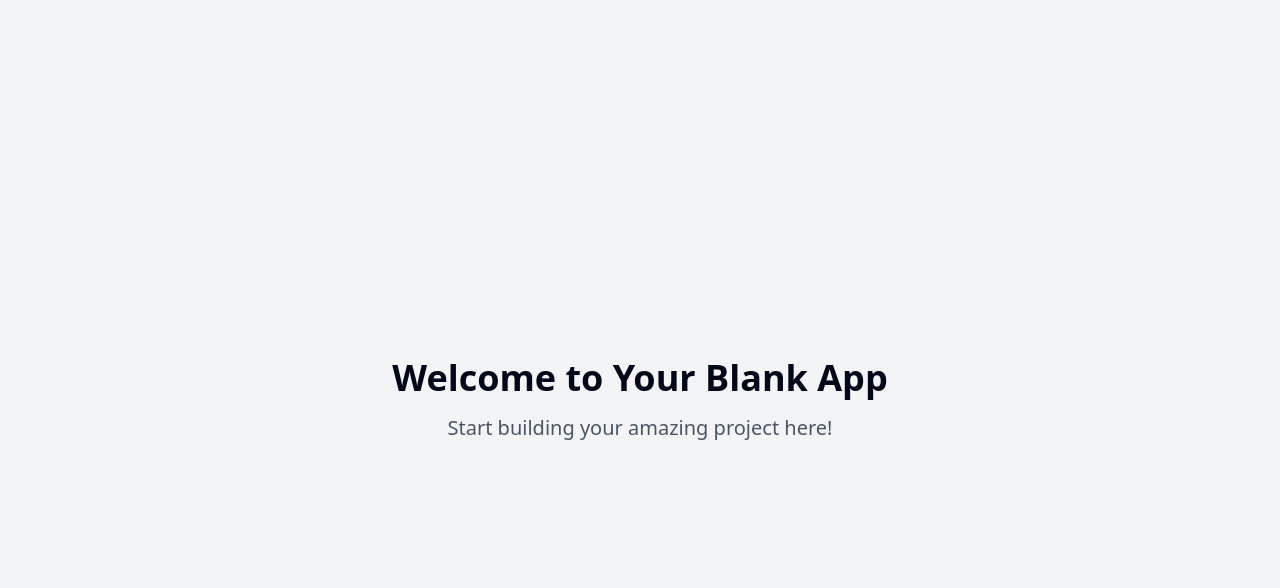
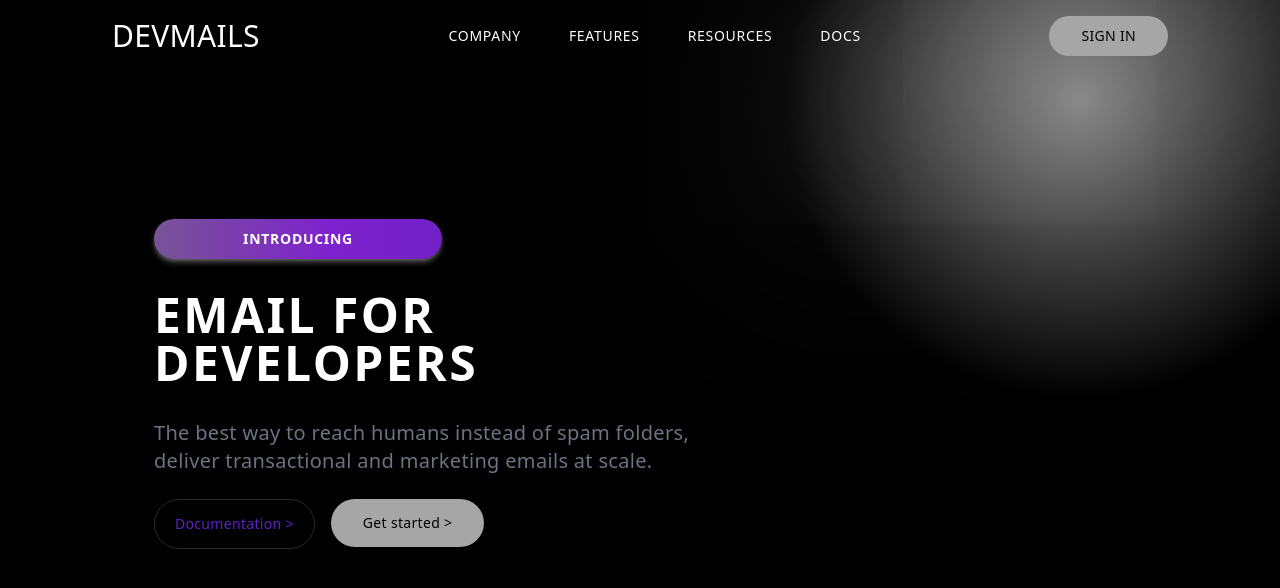
Before and after one commit to Priyam1536/devmails-spark-launch, a React (Vite) app: page / in a window 1280 px wide. Shown: the top 588 px of the page. Built offline with nearby package versions, Linux system fonts and the light colour scheme.

Commit message:
Refactor: Implement website design
Implement the provided HTML, CSS, and JavaScript code to create a fully functional and optimized website.

```diff
--- a/index.html
+++ b/index.html
@@ -1,14 +1,16 @@
+
 <!DOCTYPE html>
 <html lang="en">
   <head>
     <meta charset="UTF-8" />
     <meta name="viewport" content="width=device-width, initial-scale=1.0" />
-    <title>devmails-spark-launch</title>
-    <meta name="description" content="Lovable Generated Project" />
-    <meta name="author" content="Lovable" />
+    <title>DEVMAILS - Email for Developers</title>
+    <meta name="description" content="The best way to reach humans instead of spam folders, deliver transactional and marketing emails at scale." />
+    <meta name="author" content="DEVMAILS" />
+    <link rel="preconnect" href="https://unpkg.com" />
 
-    <meta property="og:title" content="devmails-spark-launch" />
-    <meta property="og:description" content="Lovable Generated Project" />
+    <meta property="og:title" content="DEVMAILS - Email for Developers" />
+    <meta property="og:description" content="The best way to reach humans instead of spam folders, deliver transactional and marketing emails at scale." />
     <meta property="og:type" content="website" />
     <meta property="og:image" content="https://lovable.dev/opengraph-image-p98pqg.png" />
 
--- /dev/null
+++ b/src/components/GradientBackground.tsx
@@ -0,0 +1,23 @@
+
+import React from 'react';
+
+const GradientBackground: React.FC = () => {
+  return (
+    <>
+      <div className="gradient-overlay">
+        <svg width="800" height="600" viewBox="0 0 800 600" fill="none" xmlns="http://www.w3.org/2000/svg">
+          <circle cx="600" cy="100" r="300" fill="url(#paint0_radial)" />
+          <defs>
+            <radialGradient id="paint0_radial" cx="0" cy="0" r="1" gradientUnits="userSpaceOnUse" gradientTransform="translate(600 100) rotate(90) scale(300)">
+              <stop stopColor="white" />
+              <stop offset="1" stopColor="white" stopOpacity="0" />
+            </radialGradient>
+          </defs>
+        </svg>
+      </div>
+      <div className="layer-blur"></div>
+    </>
+  );
+};
+
+export default GradientBackground;
--- /dev/null
+++ b/src/components/HeroContent.tsx
@@ -0,0 +1,47 @@
+
+import React from 'react';
+import { Button } from '@/components/ui/button';
+import HeroTag from './HeroTag';
+
+const HeroContent: React.FC = () => {
+  return (
+    <div className="max-w-[40rem] ml-[10%] z-10 relative">
+      <div className="animate-fade-zoom-in opacity-0" style={{ animationDelay: "300ms", animationFillMode: "forwards" }}>
+        <HeroTag />
+      </div>
+
+      <h1
+        className="text-4xl md:text-5xl font-semibold tracking-wider mt-8 mb-8 leading-tight animate-fade-zoom-in opacity-0"
+        style={{ animationDelay: "500ms", animationFillMode: "forwards" }}
+      >
+        EMAIL FOR<br />DEVELOPERS
+      </h1>
+
+      <p
+        className="text-base md:text-xl max-w-[35rem] text-gray-500 animate-fade-zoom-in opacity-0"
+        style={{ animationDelay: "700ms", animationFillMode: "forwards" }}
+      >
+        The best way to reach humans instead of spam folders, deliver transactional and marketing emails at scale.
+      </p>
+
+      <div
+        className="flex flex-wrap gap-4 mt-6 animate-fade-zoom-in opacity-0"
+        style={{ animationDelay: "900ms", animationFillMode: "forwards" }}
+      >
+        <Button
+          variant="outline"
+          className="rounded-full text-[#5b22c6] border-[#2a2a2a] hover:bg-[#1a1a1a] px-5 py-6"
+        >
+          Documentation &gt;
+        </Button>
+        <Button
+          className="rounded-full bg-secondary text-secondary-foreground hover:bg-gray-400 px-8 py-6"
+        >
+          Get started &gt;
+        </Button>
+      </div>
+    </div>
+  );
+};
+
+export default HeroContent;
--- /dev/null
+++ b/src/components/HeroTag.tsx
@@ -0,0 +1,14 @@
+
+import React from 'react';
+
+const HeroTag: React.FC = () => {
+  return (
+    <div className="relative w-[18rem] md:w-[18rem] h-10 rounded-full tag-gradient shadow-md shadow-white/30 flex items-center justify-center">
+      <div className="text-white text-sm font-semibold tracking-wider uppercase">
+        INTRODUCING
+      </div>
+    </div>
+  );
+};
+
+export default HeroTag;
--- /dev/null
+++ b/src/components/Navbar.tsx
@@ -0,0 +1,55 @@
+
+import React, { useState } from 'react';
+import { Button } from '@/components/ui/button';
+import { Menu } from 'lucide-react';
+
+const Navbar: React.FC = () => {
+  const [isMenuOpen, setIsMenuOpen] = useState(false);
+
+  const toggleMenu = () => {
+    setIsMenuOpen(!isMenuOpen);
+  };
+
+  return (
+    <header className="flex justify-between items-center p-4 md:px-20 py-4 relative z-50 animate-fade-in">
+      <h1 className="text-3xl font-light">DEVMAILS</h1>
+
+      {/* Mobile menu button */}
+      <Button
+        variant="ghost"
+        className="md:hidden"
+        onClick={toggleMenu}
+      >
+        <Menu className="h-6 w-6" />
+      </Button>
+
+      {/* Desktop navigation */}
+      <nav className="hidden md:flex items-center gap-12">
+        <a href="#" className="text-sm tracking-wider hover:text-gray-400 transition-colors">COMPANY</a>
+        <a href="#" className="text-sm tracking-wider hover:text-gray-400 transition-colors">FEATURES</a>
+        <a href="#" className="text-sm tracking-wider hover:text-gray-400 transition-colors">RESOURCES</a>
+        <a href="#" className="text-sm tracking-wider hover:text-gray-400 transition-colors">DOCS</a>
+      </nav>
+
+      {/* Sign in button */}
+      <Button className="hidden md:block bg-secondary text-secondary-foreground hover:bg-white rounded-full px-8">
+        SIGN IN
+      </Button>
+
+      {/* Mobile menu dropdown */}
+      {isMenuOpen && (
+        <div className="absolute top-full left-0 right-0 bg-black/95 p-4 flex flex-col space-y-4 border-t border-gray-800 md:hidden">
+          <a href="#" className="text-sm tracking-wider hover:text-gray-400 transition-colors py-2">COMPANY</a>
+          <a href="#" className="text-sm tracking-wider hover:text-gray-400 transition-colors py-2">FEATURES</a>
+          <a href="#" className="text-sm tracking-wider hover:text-gray-400 transition-colors py-2">RESOURCES</a>
+          <a href="#" className="text-sm tracking-wider hover:text-gray-400 transition-colors py-2">DOCS</a>
+          <Button className="bg-secondary text-secondary-foreground hover:bg-white rounded-full">
+            SIGN IN
+          </Button>
+        </div>
+      )}
+    </header>
+  );
+};
+
+export default Navbar;
--- /dev/null
+++ b/src/components/SplineViewer.tsx
@@ -0,0 +1,56 @@
+
+import React, { useEffect, useRef } from 'react';
+
+interface SplineViewerProps {
+  url: string;
+}
+
+const SplineViewer: React.FC<SplineViewerProps> = ({ url }) => {
+  const containerRef = useRef<HTMLDivElement>(null);
+
+  useEffect(() => {
+    // Create spline-viewer element
+    const loadSpline = async () => {
+      try {
+        // Dynamically import Spline viewer script
+        const script = document.createElement('script');
+        script.type = 'module';
+        script.src = 'https://unpkg.com/@splinetool/viewer@1.9.89/build/spline-viewer.js';
+        document.body.appendChild(script);
+
+        // Create and configure spline-viewer element
+        const viewer = document.createElement('spline-viewer');
+        viewer.setAttribute('url', url);
+        viewer.style.width = '100%';
+        viewer.style.height = '100%';
+
+        // Add to container when script is loaded
+        script.onload = () => {
+          if (containerRef.current) {
+            containerRef.current.appendChild(viewer);
+          }
+        };
+      } catch (error) {
+        console.error('Failed to load Spline viewer:', error);
+      }
+    };
+
+    loadSpline();
+
+    // Cleanup
+    return () => {
+      const scripts = document.querySelectorAll('script[src="https://unpkg.com/@splinetool/viewer@1.9.89/build/spline-viewer.js"]');
+      scripts.forEach(script => script.remove());
+    };
+  }, [url]);
+
+  return (
+    <div
+      ref={containerRef}
+      className="spline-container animate-fade-zoom-in opacity-0"
+      style={{ animationDelay: "1200ms", animationFillMode: "forwards" }}
+    />
+  );
+};
+
+export default SplineViewer;
--- a/src/index.css
+++ b/src/index.css
@@ -1,92 +1,39 @@
+
 @tailwind base;
 @tailwind components;
 @tailwind utilities;
 
 @layer base {
   :root {
-    --background: 0 0% 100%;
-    --foreground: 222.2 84% 4.9%;
+    --background: 0 0% 0%;
+    --foreground: 0 0% 100%;
 
-    --card: 0 0% 100%;
-    --card-foreground: 222.2 84% 4.9%;
+    --card: 0 0% 0%;
+    --card-foreground: 0 0% 100%;
 
-    --popover: 0 0% 100%;
-    --popover-foreground: 222.2 84% 4.9%;
+    --popover: 0 0% 0%;
+    --popover-foreground: 0 0% 100%;
 
-    --primary: 222.2 47.4% 11.2%;
-    --primary-foreground: 210 40% 98%;
+    --primary: 240 30% 50%;
+    --primary-foreground: 0 0% 100%;
 
-    --secondary: 210 40% 96.1%;
-    --secondary-foreground: 222.2 47.4% 11.2%;
+    --secondary: 0 0% 65%;
+    --secondary-foreground: 0 0% 0%;
 
-    --muted: 210 40% 96.1%;
-    --muted-foreground: 215.4 16.3% 46.9%;
+    --muted: 0 0% 50%;
+    --muted-foreground: 0 0% 80%;
 
-    --accent: 210 40% 96.1%;
-    --accent-foreground: 222.2 47.4% 11.2%;
+    --accent: 270 50% 30%;
+    --accent-foreground: 0 0% 100%;
 
     --destructive: 0 84.2% 60.2%;
-    --destructive-foreground: 210 40% 98%;
+    --destructive-foreground: 0 0% 100%;
 
-    --border: 214.3 31.8% 91.4%;
-    --input: 214.3 31.8% 91.4%;
-    --ring: 222.2 84% 4.9%;
+    --border: 0 0% 20%;
+    --input: 0 0% 20%;
+    --ring: 0 0% 50%;
 
     --radius: 0.5rem;
-
-    --sidebar-background: 0 0% 98%;
-
-    --sidebar-foreground: 240 5.3% 26.1%;
-
-    --sidebar-primary: 240 5.9% 10%;
-
-    --sidebar-primary-foreground: 0 0% 98%;
-
-    --sidebar-accent: 240 4.8% 95.9%;
-
-    --sidebar-accent-foreground: 240 5.9% 10%;
-
-    --sidebar-border: 220 13% 91%;
-
-    --sidebar-ring: 217.2 91.2% 59.8%;
-  }
-
-  .dark {
-    --background: 222.2 84% 4.9%;
-    --foreground: 210 40% 98%;
-
-    --card: 222.2 84% 4.9%;
-    --card-foreground: 210 40% 98%;
-
-    --popover: 222.2 84% 4.9%;
-    --popover-foreground: 210 40% 98%;
-
-    --primary: 210 40% 98%;
-    --primary-foreground: 222.2 47.4% 11.2%;
-
-    --secondary: 217.2 32.6% 17.5%;
-    --secondary-foreground: 210 40% 98%;
-
-    --muted: 217.2 32.6% 17.5%;
-    --muted-foreground: 215 20.2% 65.1%;
-
-    --accent: 217.2 32.6% 17.5%;
-    --accent-foreground: 210 40% 98%;
-
-    --destructive: 0 62.8% 30.6%;
-    --destructive-foreground: 210 40% 98%;
-
-    --border: 217.2 32.6% 17.5%;
-    --input: 217.2 32.6% 17.5%;
-    --ring: 212.7 26.8% 83.9%;
-    --sidebar-background: 240 5.9% 10%;
-    --sidebar-foreground: 240 4.8% 95.9%;
-    --sidebar-primary: 224.3 76.3% 48%;
-    --sidebar-primary-foreground: 0 0% 100%;
-    --sidebar-accent: 240 3.7% 15.9%;
-    --sidebar-accent-foreground: 240 4.8% 95.9%;
-    --sidebar-border: 240 3.7% 15.9%;
-    --sidebar-ring: 217.2 91.2% 59.8%;
   }
 }
 
@@ -96,6 +43,51 @@
   }
 
   body {
-    @apply bg-background text-foreground;
+    @apply bg-background text-foreground overflow-x-hidden;
+    font-family: system-ui, -apple-system, BlinkMacSystemFont, 'Segoe UI', Roboto, Oxygen, Ubuntu, Cantarell, 'Open Sans', 'Helvetica Neue', sans-serif;
+    letter-spacing: 0.02em;
   }
 }
+
+@layer components {
+  .gradient-overlay {
+    @apply fixed top-0 right-0 opacity-50 z-[-1] pointer-events-none;
+  }
+
+  .layer-blur {
+    @apply fixed top-5 right-0 -rotate-30 z-[-1] pointer-events-none;
+    box-shadow: 0 0 700px 15px white;
+    width: 30rem;
+  }
+
+  .tag-gradient {
+    @apply bg-gradient-to-r from-neutral-500 via-purple-700 to-violet-800 bg-[length:200%_auto];
+    animation: animation-gradient 2.5s linear infinite;
+  }
+
+  .spline-container {
+    @apply absolute top-0 right-[-20%] w-[800px] h-[800px] pointer-events-none;
+  }
+
+  @media (max-width: 1300px) {
+    .spline-container {
+      @apply right-[2%] top-[-20%] scale-75;
+    }
+  }
+
+  @media (max-width: 768px) {
+    .spline-container {
+      @apply right-0 top-[-25%] scale-50;
+    }
+  }
+}
+
+@keyframes animation-gradient {
+  to {
+    background-position: 200% 0;
+  }
+}
+
+.-rotate-30 {
+  transform: rotate(-30deg);
+}
--- a/src/pages/Index.tsx
+++ b/src/pages/Index.tsx
@@ -1,12 +1,21 @@
-// Update this page (the content is just a fallback if you fail to update the page)
+
+import React from 'react';
+import Navbar from '@/components/Navbar';
+import HeroContent from '@/components/HeroContent';
+import SplineViewer from '@/components/SplineViewer';
+import GradientBackground from '@/components/GradientBackground';
 
 const Index = () => {
   return (
-    <div className="min-h-screen flex items-center justify-center bg-gray-100">
-      <div className="text-center">
-        <h1 className="text-4xl font-bold mb-4">Welcome to Your Blank App</h1>
-        <p className="text-xl text-gray-600">Start building your amazing project here!</p>
+    <div className="min-h-screen relative overflow-hidden">
+      <GradientBackground />
+      <div className="container mx-auto relative">
+        <Navbar />
+        <main className="flex justify-center min-h-[calc(90vh-6rem)] flex-col pt-10 md:pt-0">
+          <HeroContent />
+        </main>
       </div>
+      <SplineViewer url="https://prod.spline.design/ddIki0TszSWcJFtp/scene.splinecode" />
     </div>
   );
 };
```
Also changed, not shown: tailwind.config.ts (+34 -2 lines).
